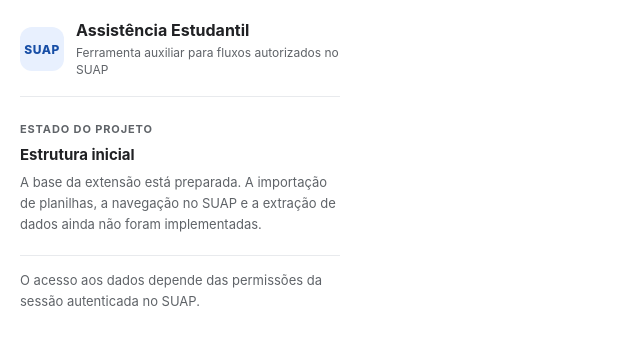
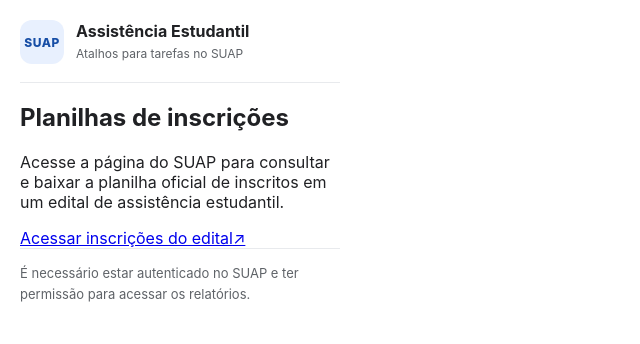
Before and after one commit to rafatosta/suap-assistencia-estudantil, a React (Vite) app: page / in a window 1280 px wide. Shown: the top 344 px of the page, without its empty margins (0-640 px from the left). Built offline with nearby package versions, Linux system fonts and the light colour scheme.

Commit message:
Add shortcut to official SUAP enrollment reports

```diff
--- a/src/App.tsx
+++ b/src/App.tsx
@@ -1,3 +1,5 @@
+const RELATORIO_INSCRICOES_URL = "https://suap.ifba.edu.br/ae/relatorio_alunos_inscritos/";
+
 export default function App() {
   return (
     <main className="app">
@@ -5,21 +7,29 @@
         <div className="app__symbol" aria-hidden="true">SUAP</div>
         <div>
           <h1>Assistência Estudantil</h1>
-          <p className="app__subtitle">Ferramenta auxiliar para fluxos autorizados no SUAP</p>
+          <p className="app__subtitle">Atalhos para tarefas no SUAP</p>
         </div>
       </header>
 
-      <section className="status" aria-labelledby="status-title">
-        <span className="status__label">Estado do projeto</span>
-        <h2 id="status-title">Estrutura inicial</h2>
+      <section className="feature" aria-labelledby="reports-title">
+        <h2 id="reports-title">Planilhas de inscrições</h2>
         <p>
-          A base da extensão está preparada. A importação de planilhas,
-          a navegação no SUAP e a extração de dados ainda não foram implementadas.
+          Acesse a página do SUAP para consultar e baixar a planilha oficial
+          de inscritos em um edital de assistência estudantil.
         </p>
+        <a
+          className="feature__button"
+          href={RELATORIO_INSCRICOES_URL}
+          target="_blank"
+          rel="noreferrer"
+        >
+          Acessar inscrições do edital
+          <span aria-hidden="true">↗</span>
+        </a>
       </section>
 
       <footer className="app__footer">
-        <p>O acesso aos dados depende das permissões da sessão autenticada no SUAP.</p>
+        <p>É necessário estar autenticado no SUAP e ter permissão para acessar os relatórios.</p>
       </footer>
     </main>
   );
```
